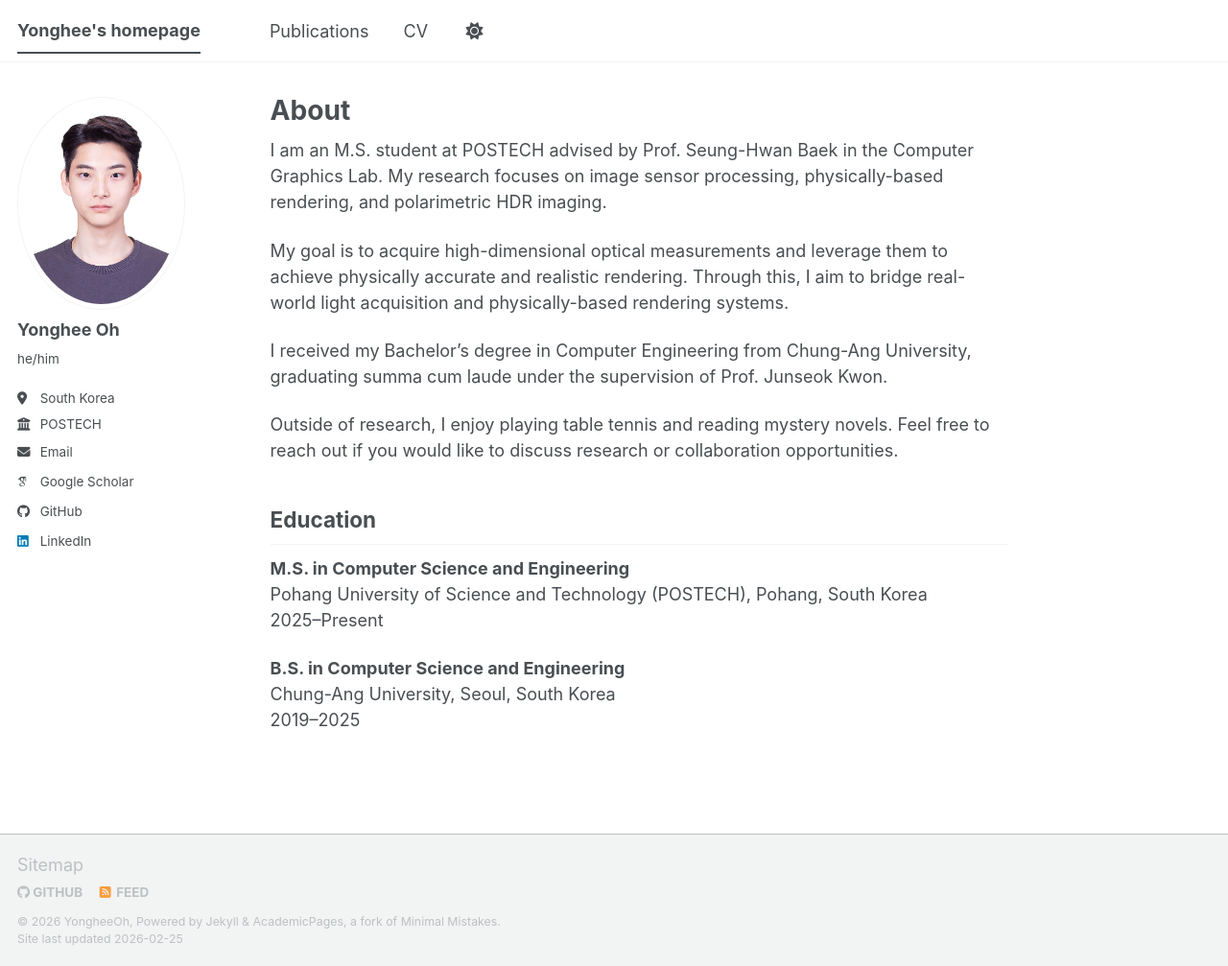
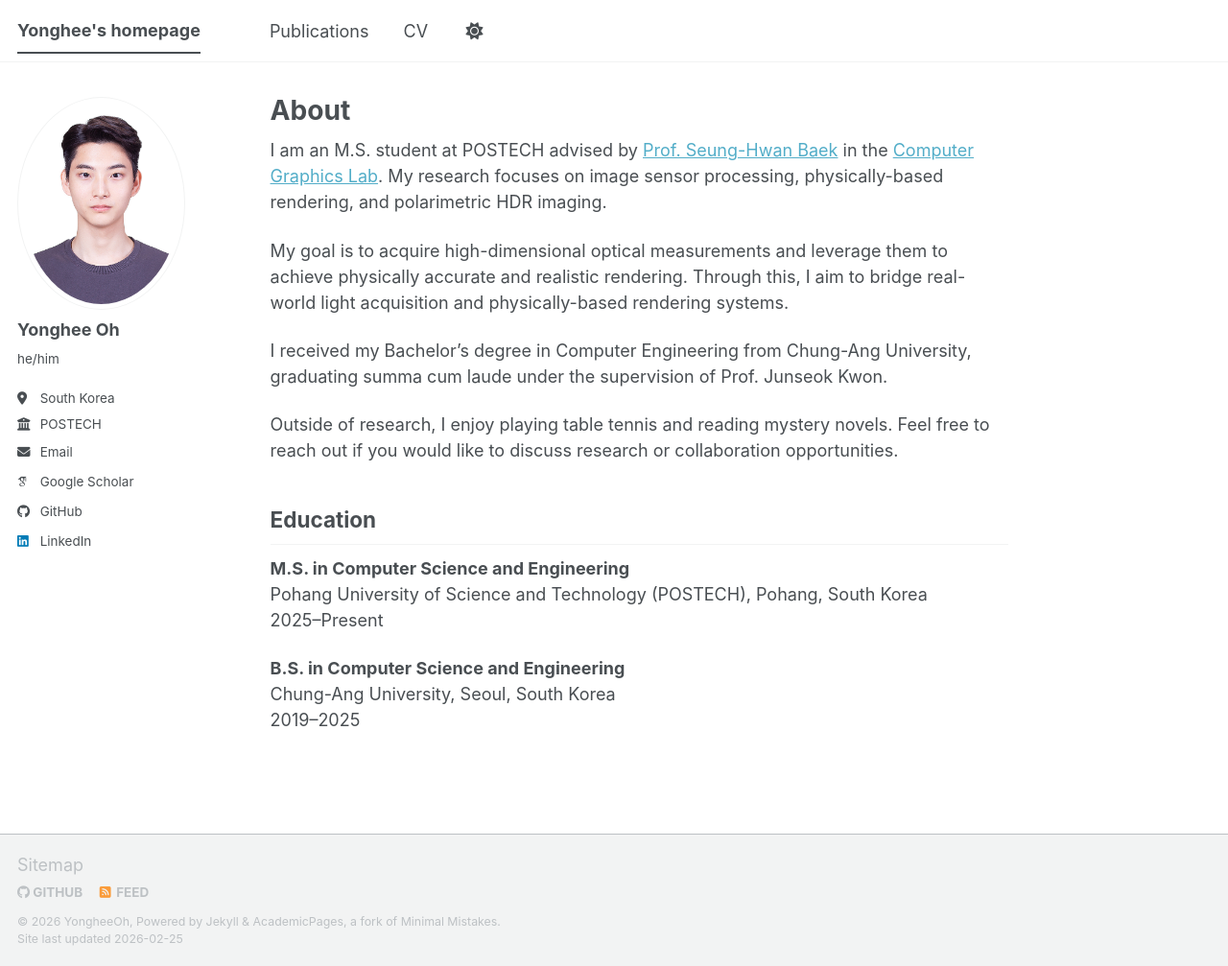
Before and after one commit to yongheeoh/yongheeoh.github.io, a Jekyll site: the page built from _pages/about.md, in a window 1280 px wide and 1007 px high. Shown: the whole window at 96% size. Built offline with Jekyll 4.4.1, drawn with Linux system fonts in a browser that asks for light colours; some web fonts are replaced; a script bundle is joined from its source files by our own code; library files that are not in the unit come from our copies; part of the change alters nothing that is shown.

```diff
--- a/_pages/about.md
+++ b/_pages/about.md
@@ -8,7 +8,7 @@ redirect_from:
 ---
 
 
-I am an M.S. student at POSTECH advised by Prof. Seung-Hwan Baek in the Computer Graphics Lab. My research focuses on image sensor processing, physically-based rendering, and polarimetric HDR imaging.
+I am an M.S. student at POSTECH advised by [Prof. Seung-Hwan Baek](https://www.shbaek.com/)  in the [Computer Graphics Lab](https://cg.postech.ac.kr/). My research focuses on image sensor processing, physically-based rendering, and polarimetric HDR imaging.
 
 My goal is to acquire high-dimensional optical measurements and leverage them to achieve physically accurate and realistic rendering. Through this, I aim to bridge real-world light acquisition and physically-based rendering systems.
 
```
